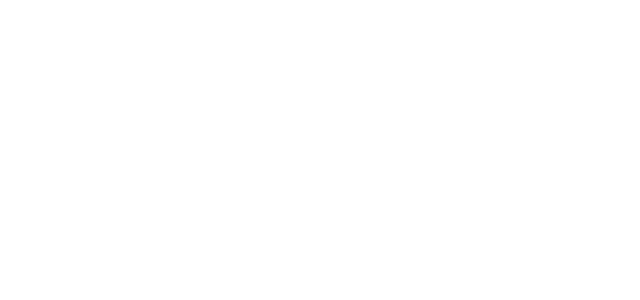
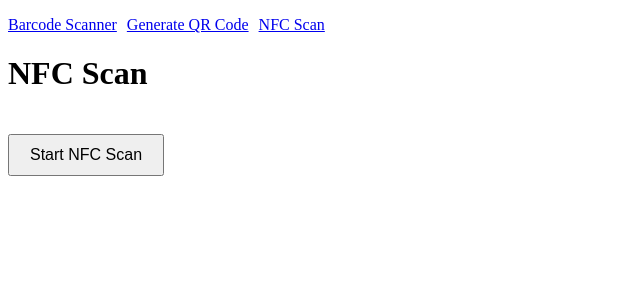
Before and after one commit to thisisforeagle/qr-code-scan, a Vue app: page /qr-code-scan/nfc in a window 1280 px wide. Before the commit this address had no page. Shown: the top 300 px of the page, without its empty margins (0-640 px from the left). Built offline with nearby package versions, Linux system fonts and the light colour scheme.

Commit message:
Add nfc scan

```diff
--- a/src/App.vue
+++ b/src/App.vue
@@ -1,11 +1,30 @@
 <template>
   <div id="app">
+    <nav>
+      <ul>
+        <li><router-link to="/scanner">Barcode Scanner</router-link></li>
+        <li><router-link to="/generate">Generate QR Code</router-link></li>
+        <li><router-link to="/nfc-scan">NFC Scan</router-link></li>
+      </ul>
+    </nav>
     <router-view></router-view>
   </div>
 </template>
 
-<script></script>
+<script>
+  export default {
+    name: "App",
+  };
+</script>
 
 <style>
   /* Add any global styles you need */
+  nav ul {
+    list-style-type: none;
+    padding: 0;
+  }
+  nav li {
+    display: inline;
+    margin-right: 10px;
+  }
 </style>
--- /dev/null
+++ b/src/components/NFC-Scan.vue
@@ -0,0 +1,71 @@
+<template>
+  <div>
+    <h1>NFC Scan</h1>
+    <button @click="startScan">Start NFC Scan</button>
+    <div v-if="nfcData">
+      <h2>Scanned NFC Data:</h2>
+      <pre>{{ nfcData }}</pre>
+    </div>
+    <div v-if="error">
+      <h2>Error:</h2>
+      <pre>{{ error }}</pre>
+    </div>
+  </div>
+</template>
+
+<script>
+  import { ref } from "vue";
+
+  export default {
+    setup() {
+      const nfcData = ref(null);
+      const error = ref(null);
+
+      const startScan = async () => {
+        error.value = null; // Reset error before starting a new scan
+        if ("NDEFReader" in window) {
+          try {
+            const ndef = new NDEFReader();
+            await ndef.scan();
+            console.log("Scan started successfully.");
+            ndef.onreading = (event) => {
+              const decoder = new TextDecoder();
+              let data = "";
+              for (const record of event.message.records) {
+                data += `Record type: ${record.recordType}\n`;
+                data += `MIME type: ${record.mediaType}\n`;
+                data += `Record id: ${record.id}\n`;
+                data += `Record data: ${decoder.decode(record.data)}\n\n`;
+              }
+              nfcData.value = data;
+            };
+            ndef.onerror = (event) => {
+              error.value = `Error reading NFC tag: ${event.message}`;
+              console.log(`Error reading NFC tag: ${event.message}`);
+            };
+          } catch (err) {
+            error.value = `Error! Scan failed to start: ${err.message}`;
+            console.log(`Error! Scan failed to start: ${err.message}`);
+          }
+        } else {
+          error.value = "Web NFC is not supported in this browser.";
+          console.log("Web NFC is not supported in this browser.");
+        }
+      };
+
+      return {
+        nfcData,
+        error,
+        startScan,
+      };
+    },
+  };
+</script>
+
+<style scoped>
+  button {
+    margin-top: 20px;
+    padding: 10px 20px;
+    font-size: 16px;
+  }
+</style>
--- a/src/main.js
+++ b/src/main.js
@@ -1,5 +1,5 @@
 import { createApp } from "vue";
 import App from "./App.vue";
-import router from "./router";
+import { router } from "./router";
 
 createApp(App).use(router).mount("#app");
--- a/src/router.js
+++ b/src/router.js
@@ -1,23 +1,27 @@
 import { createRouter, createWebHistory } from "vue-router";
-import BarcodeScanner from "./components/Barcode-Scanner.vue"; // Adjust the path as necessary
-import GenerateQRCode from "./components/Generate-QR-Code.vue";
+import BarcodeScanner from "@/components/Barcode-Scanner.vue";
+import GenerateQRCode from "@/components/Generate-QR-Code.vue";
+import NFCScan from "@/components/NFC-Scan.vue";
 
 const routes = [
   {
     path: "/scanner",
-    name: "Scanner",
+    name: "BarcodeScanner",
     component: BarcodeScanner,
   },
   {
     path: "/generate",
-    name: "Generator",
+    name: "GenerateQRCode",
     component: GenerateQRCode,
+  },
+  {
+    path: "/nfc",
+    name: "NFCScan",
+    component: NFCScan,
   },
 ];
 
-const router = createRouter({
-  history: createWebHistory(),
+export const router = createRouter({
+  history: createWebHistory("/qr-code-scan/"),
   routes,
 });
-
-export default router;
```
Also changed, not shown: package.json (+6 -2 lines), public/404.html (added, +7 -0 lines), .eslintrc.js (added), 1 other file (tests, documents, lock files or other folders).
